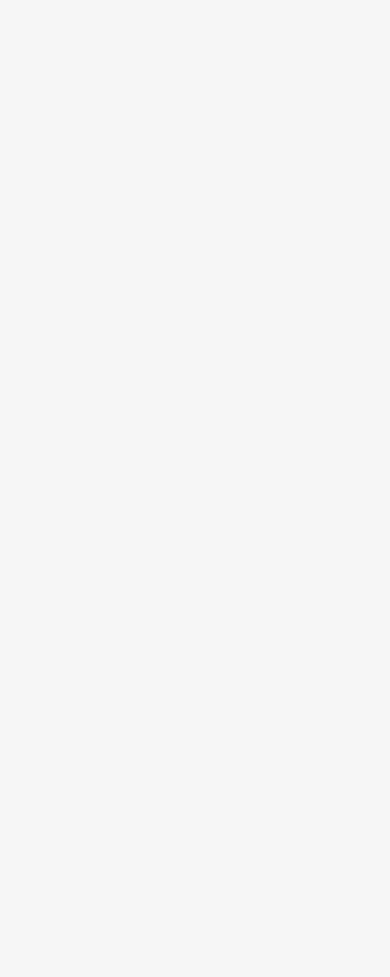
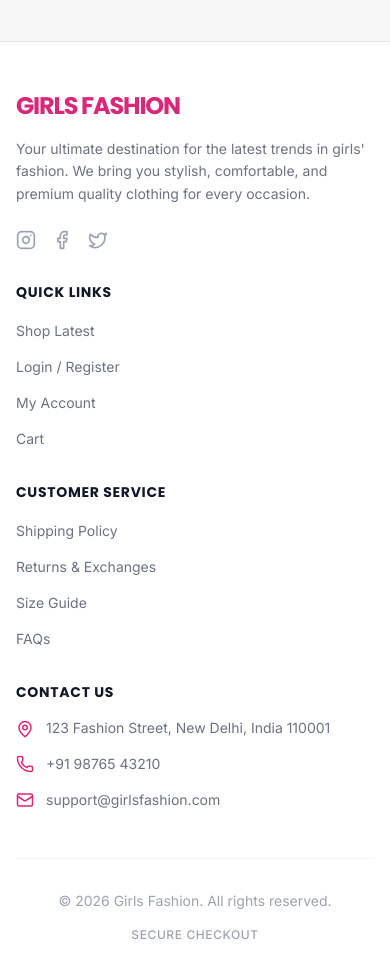
Before and after one commit to manikkori/mystore, a React (Vite) app in the folder frontend/: page / in a window 390 px wide. Shown: the part 980-1957 px from the top of the page. Before the commit the page ends 973 px from the top, so only its background shows below. Built offline with nearby package versions, Linux system fonts and the light colour scheme; no server answers.

Commit message:
Add responsive Footer component

```diff
--- a/frontend/src/App.jsx
+++ b/frontend/src/App.jsx
@@ -25,6 +25,8 @@ import EditProduct from "./pages/admin/EditProduct";
 import AdminOrders from "./pages/admin/AdminOrders";
 import AdminUsers from "./pages/admin/AdminUsers";
 import AdminAuditLogs from "./pages/admin/AdminAuditLogs";
+
+import Footer from "./components/layout/Footer";
 
 // Sirf Logged in users ke liye
 const RequireAuth = ({ children }) => {
@@ -93,6 +95,7 @@ const App = () => {
                 </Route>
               </Routes>
             </main>
+            <Footer />
             <FloatingContact />
             <BottomNav />
           </div>
--- /dev/null
+++ b/frontend/src/components/layout/Footer.jsx
@@ -0,0 +1,103 @@
+import { Link } from "react-router-dom";
+import { Facebook, Instagram, Twitter, Mail, Phone, MapPin } from "lucide-react";
+
+const Footer = () => {
+  return (
+    <footer className="bg-white border-t border-brand-100 pt-12 pb-24 sm:pb-12 mt-12">
+      <div className="max-w-7xl mx-auto px-4 sm:px-6 lg:px-8">
+        <div className="grid grid-cols-1 md:grid-cols-2 lg:grid-cols-4 gap-8 mb-12">
+
+          {/* Brand & Description */}
+          <div className="space-y-4">
+            <Link to="/" className="font-display font-bold text-2xl tracking-tighter text-pink-600 block">
+              GIRLS FASHION
+            </Link>
+            <p className="text-gray-500 text-sm leading-relaxed">
+              Your ultimate destination for the latest trends in girls' fashion. We bring you stylish, comfortable, and premium quality clothing for every occasion.
+            </p>
+            <div className="flex gap-4 pt-2">
+              <a href="#" className="text-gray-400 hover:text-pink-600 transition-colors">
+                <Instagram size={20} />
+              </a>
+              <a href="#" className="text-gray-400 hover:text-blue-600 transition-colors">
+                <Facebook size={20} />
+              </a>
+              <a href="#" className="text-gray-400 hover:text-blue-400 transition-colors">
+                <Twitter size={20} />
+              </a>
+            </div>
+          </div>
+
+          {/* Quick Links */}
+          <div>
+            <h3 className="font-display font-bold text-gray-900 mb-4 uppercase tracking-wider text-sm">Quick Links</h3>
+            <ul className="space-y-3">
+              <li>
+                <Link to="/" className="text-gray-500 hover:text-pink-600 transition-colors text-sm">Shop Latest</Link>
+              </li>
+              <li>
+                <Link to="/login" className="text-gray-500 hover:text-pink-600 transition-colors text-sm">Login / Register</Link>
+              </li>
+              <li>
+                <Link to="/account" className="text-gray-500 hover:text-pink-600 transition-colors text-sm">My Account</Link>
+              </li>
+              <li>
+                <Link to="/checkout" className="text-gray-500 hover:text-pink-600 transition-colors text-sm">Cart</Link>
+              </li>
+            </ul>
+          </div>
+
+          {/* Customer Service */}
+          <div>
+            <h3 className="font-display font-bold text-gray-900 mb-4 uppercase tracking-wider text-sm">Customer Service</h3>
+            <ul className="space-y-3">
+              <li>
+                <a href="#" className="text-gray-500 hover:text-pink-600 transition-colors text-sm">Shipping Policy</a>
+              </li>
+              <li>
+                <a href="#" className="text-gray-500 hover:text-pink-600 transition-colors text-sm">Returns & Exchanges</a>
+              </li>
+              <li>
+                <a href="#" className="text-gray-500 hover:text-pink-600 transition-colors text-sm">Size Guide</a>
+              </li>
+              <li>
+                <a href="#" className="text-gray-500 hover:text-pink-600 transition-colors text-sm">FAQs</a>
+              </li>
+            </ul>
+          </div>
+
+          {/* Contact Info */}
+          <div>
+            <h3 className="font-display font-bold text-gray-900 mb-4 uppercase tracking-wider text-sm">Contact Us</h3>
+            <ul className="space-y-4">
+              <li className="flex items-start gap-3">
+                <MapPin size={18} className="text-pink-600 shrink-0 mt-0.5" />
+                <span className="text-gray-500 text-sm">123 Fashion Street, New Delhi, India 110001</span>
+              </li>
+              <li className="flex items-center gap-3">
+                <Phone size={18} className="text-pink-600 shrink-0" />
+                <a href="tel:+919876543210" className="text-gray-500 hover:text-pink-600 transition-colors text-sm">+91 98765 43210</a>
+              </li>
+              <li className="flex items-center gap-3">
+                <Mail size={18} className="text-pink-600 shrink-0" />
+                <a href="mailto:support@girlsfashion.com" className="text-gray-500 hover:text-pink-600 transition-colors text-sm">support@girlsfashion.com</a>
+              </li>
+            </ul>
+          </div>
+
+        </div>
+
+        <div className="border-t border-gray-100 pt-8 flex flex-col md:flex-row justify-between items-center gap-4">
+          <p className="text-gray-400 text-sm">
+            &copy; {new Date().getFullYear()} Girls Fashion. All rights reserved.
+          </p>
+          <div className="flex gap-4">
+            <span className="text-gray-400 text-xs font-medium uppercase tracking-wider">Secure Checkout</span>
+          </div>
+        </div>
+      </div>
+    </footer>
+  );
+};
+
+export default Footer;
```
